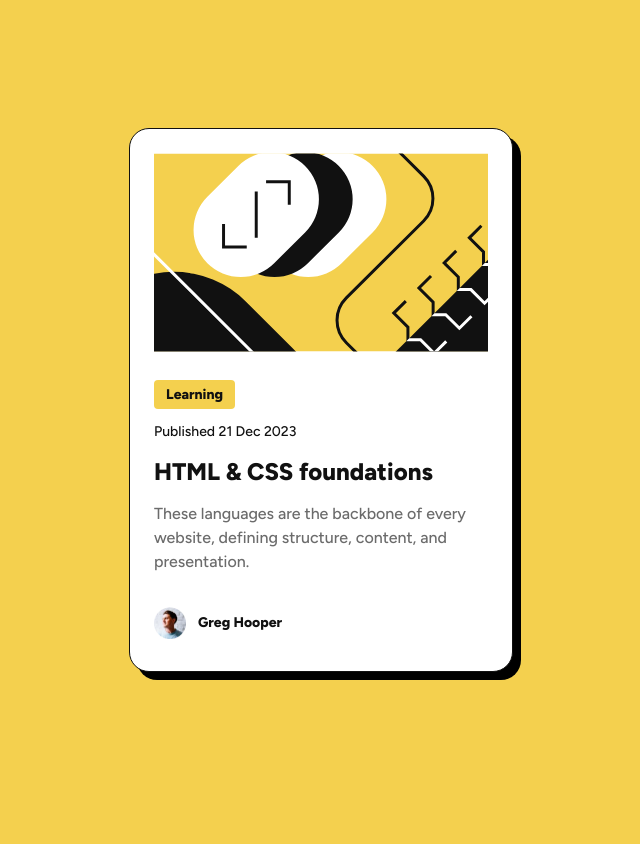
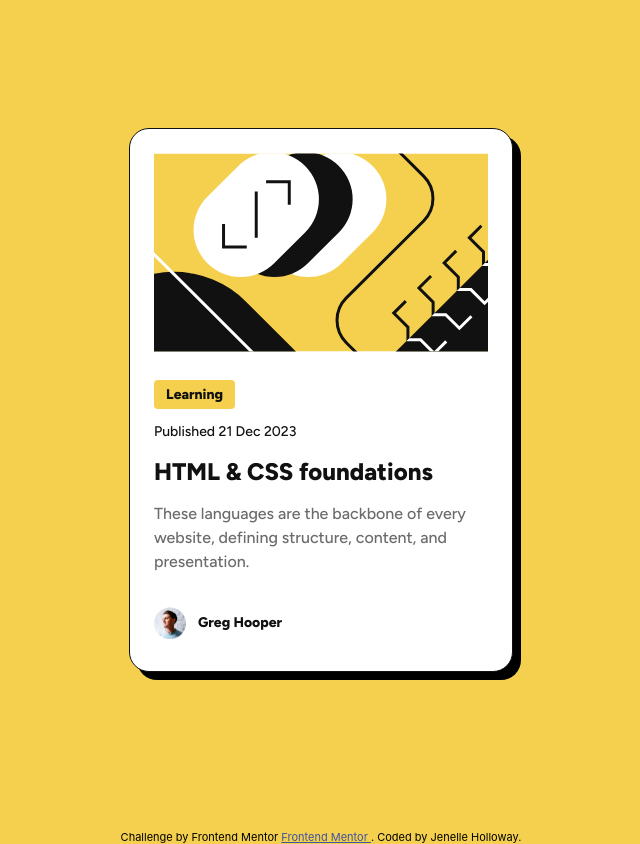
Before and after one commit to hollowayjenelle/blog-preview-card, a React (Create React App) app: page / in a window 1280 px wide. Shown: the whole page, without its empty margins (319-959 px from the left). Before the commit the page ends 800 px from the top, so only its background shows below. Built offline with nearby package versions, Linux system fonts and the light colour scheme.

Commit message:
update card css

```diff
--- a/public/index.html
+++ b/public/index.html
@@ -45,5 +45,12 @@
       To begin the development, run `npm start` or `yarn start`.
       To create a production bundle, use `npm run build` or `yarn build`.
     -->
+    <div class="attribution">
+      Challenge by Frontend Mentor
+      <a href="https://www.frontendmentor.io?ref=challenge">
+        Frontend Mentor
+      </a>
+      . Coded by Jenelle Holloway.
+    </div>
   </body>
 </html>
--- a/src/App.css
+++ b/src/App.css
@@ -14,3 +14,12 @@ html {
   align-items: center;
   height: 100vh;
 }
+
+.attribution {
+  font-size: 11px;
+  text-align: center;
+  margin-top: 30px;
+}
+.attribution a {
+  color: hsl(228, 45%, 44%);
+}
--- a/src/components/Card/Card.css
+++ b/src/components/Card/Card.css
@@ -47,6 +47,10 @@
   line-height: 150%;
 }
 
+.blogTitle:hover {
+  color: #f4d04e;
+}
+
 .blogDesc {
   margin: 0;
   font-size: 16px;
```
